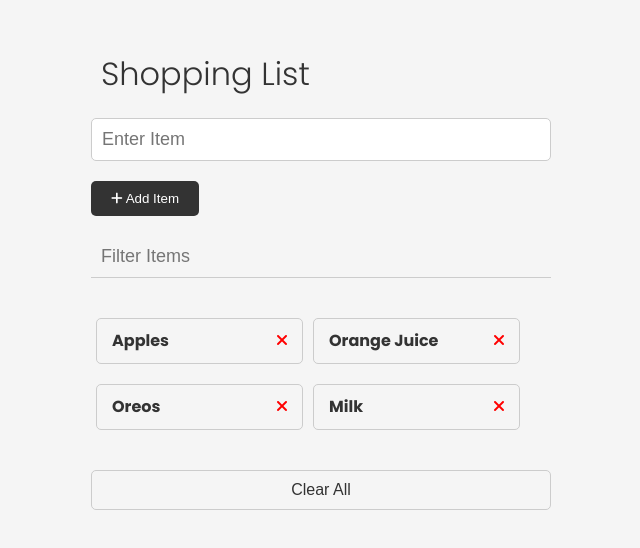
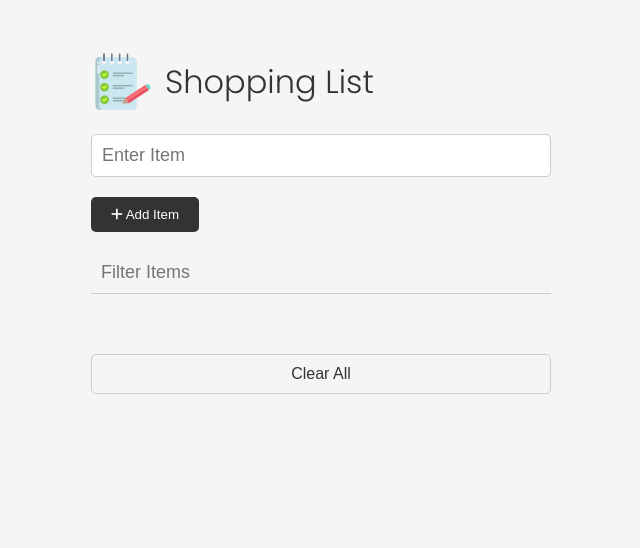
Before and after one commit to achavez101/Events, a plain HTML site: page shoppingList.html in a window 1280 px wide. Both pictures are taken after a click on the button "Clear All". Shown: the whole page, without its empty margins (319-959 px from the left). Drawn offline with Linux system fonts and the light colour scheme.

Commit message:
clearing items based on clear.js from shoppingList.html

```diff
--- /dev/null
+++ b/clear.js
@@ -0,0 +1,43 @@
+// Based on Video 84 - Event Listeners
+
+//First method for clearing items
+
+const clearBtn = document.querySelector('#clear');
+
+function onClear() {
+    const itemList = document.querySelector('ul');
+
+    itemList.innerHTML = '';
+}
+
+clearBtn.addEventListener('click', onClear);
+
+// Second Method for clearing items
+/*
+const clearBtn = document.querySelector('#clear');
+
+function onClear() {
+    const itemList = document.querySelector('ul');
+    const items = itemList.querySelectorAll('li');
+
+    //itemList.innerHTML = '';
+    items.forEach((item) => item.remove());
+}
+
+clearBtn.addEventListener('click', onClear);*/
+
+
+// Third method for clearing items
+/*
+const clearBtn = document.querySelector('#clear');
+
+function onClear() {
+    const itemList = document.querySelector('ul');
+    const items = itemList.querySelectorAll('li');
+
+    //itemList.innerHTML = '';
+    while (itemList.firstChild) {
+        itemList.removeChild(itemList.firstChild);
+    }
+}
+clearBtn.addEventListener('click', onClear);*/
--- a/shoppingList.html
+++ b/shoppingList.html
@@ -76,6 +76,6 @@
       <button id="clear" class="btn-clear">Clear All</button>
     </div>
 
-    <script src="script.js"></script>
+    <script src="clear.js"></script>
   </body>
 </html>
```
Also changed, not shown: script.js (+42 -0 lines), images/note.png (added).
